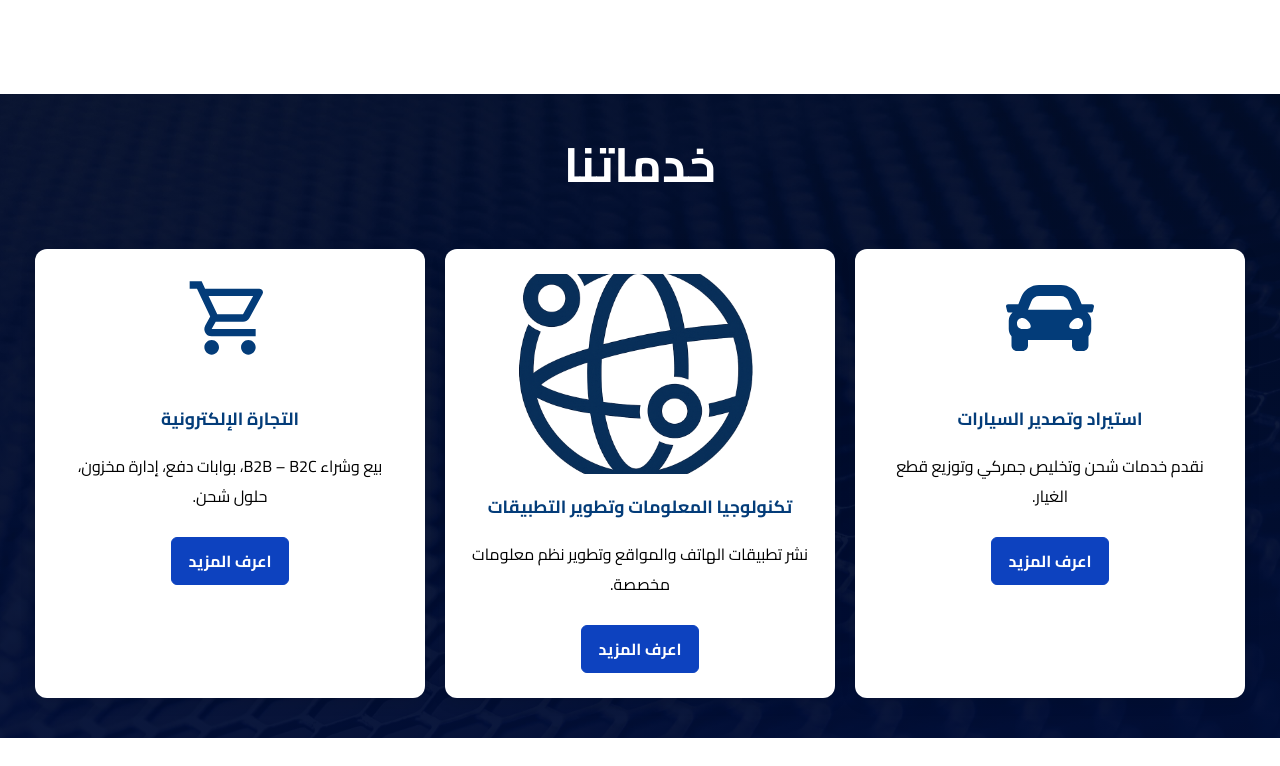
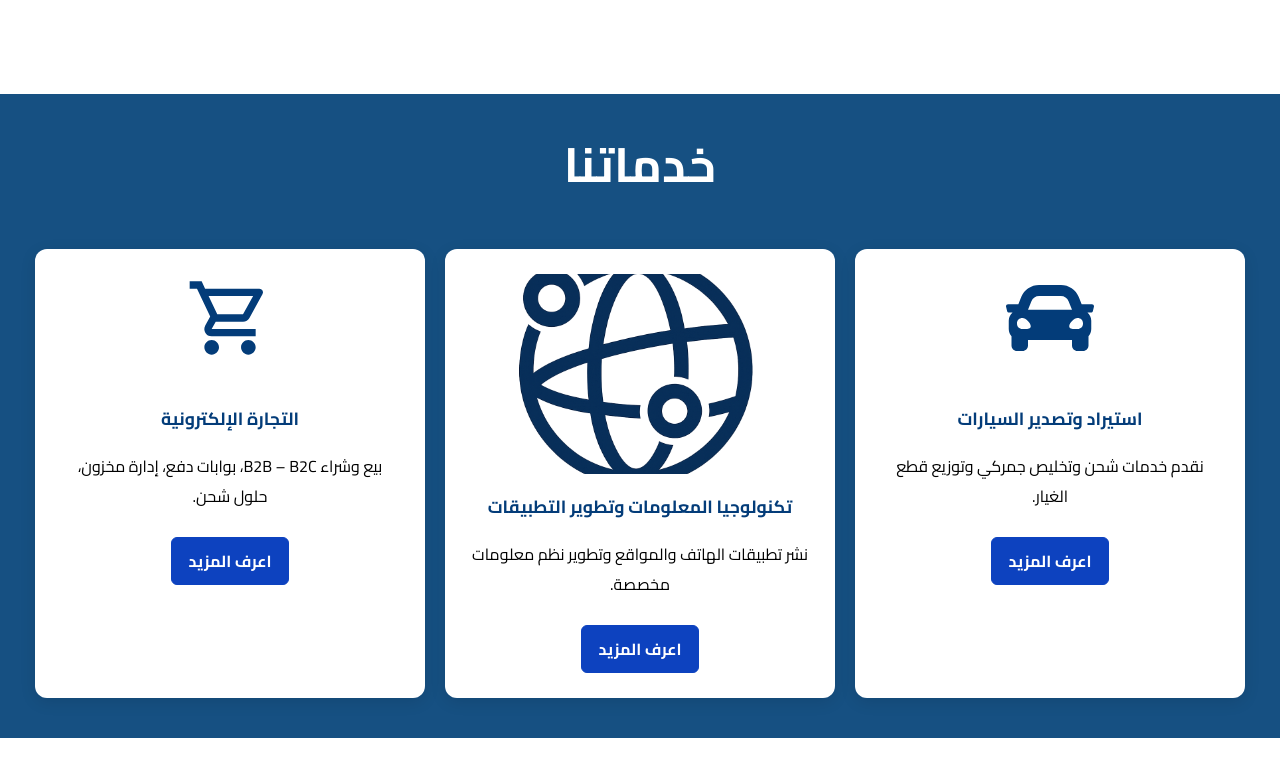
Before and after one commit to 000MaDz000/wizard_global, a React (Vite) app: page / in a window 1280 px wide. Shown: the part 1154-1920 px from the top of the page. Built offline with nearby package versions, Linux system fonts and the light colour scheme.

Commit message:
Update OurServices.css

```diff
--- a/src/styles/OurServices.css
+++ b/src/styles/OurServices.css
@@ -1,7 +1,8 @@
 .services-section {
   padding: 40px 20px;
-      background-image: linear-gradient(rgb(1 13 41 / 93%), #010e35f5), url(/src/assets/pexels-brett-sayles-3653997.jpg);
-    background-size: cover;
+      /* background-image: linear-gradient(rgb(1 13 41 / 93%), #010e35f5), url(/src/assets/pexels-brett-sayles-3653997.jpg); */
+    background-color: #165082;
+      background-size: cover;
   background-position: center;
   background-repeat: no-repeat;
 
@@ -22,7 +23,11 @@
   grid-template-columns: repeat(auto-fit, minmax(280px, 1fr));
   gap: 30px;
 }
-
+.service-card img{
+      margin: 0 auto;
+    /* width: 40%; */
+    height: 113px;
+}
 .service-card {
   background: white;
   padding: 25px;
```
